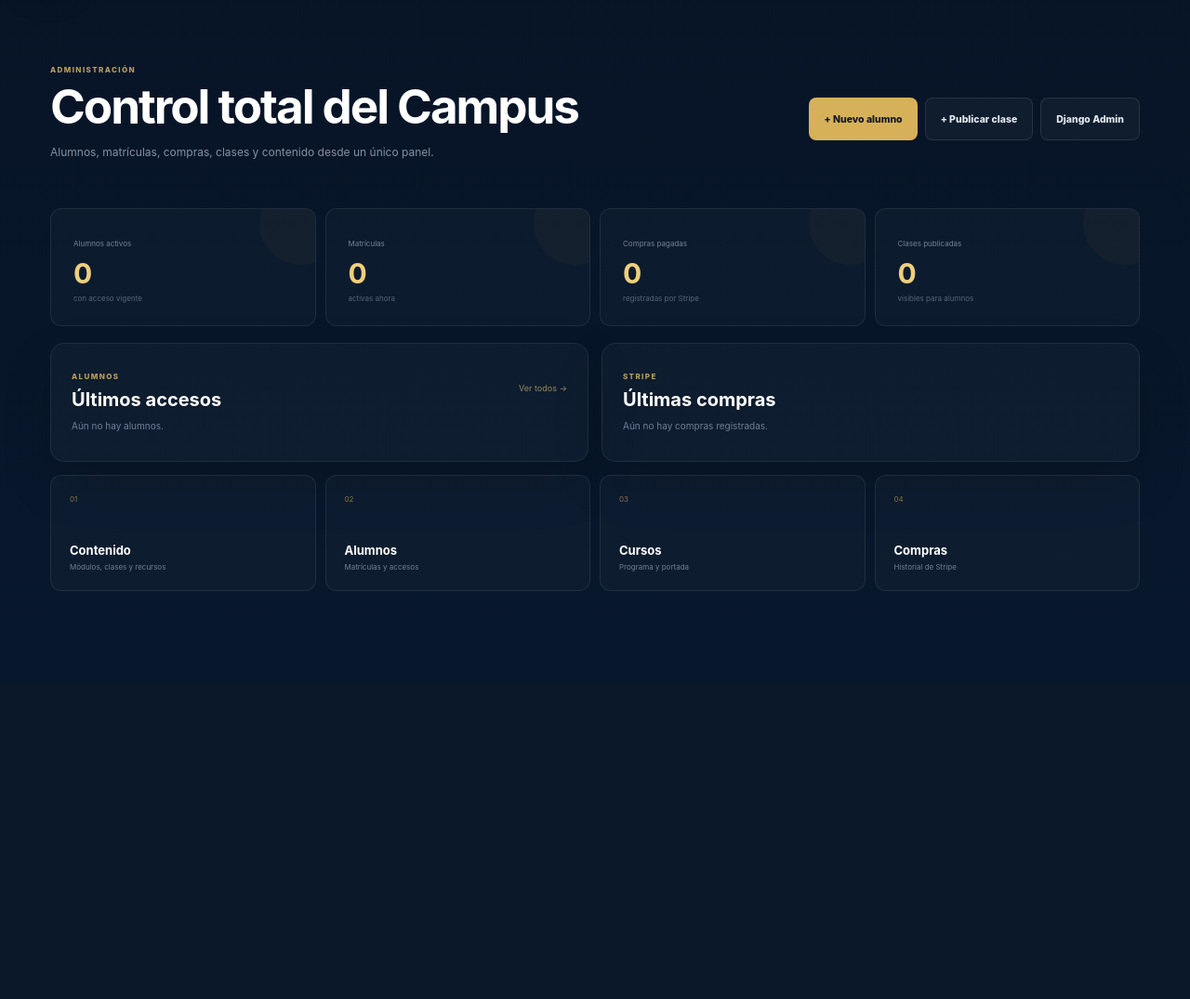
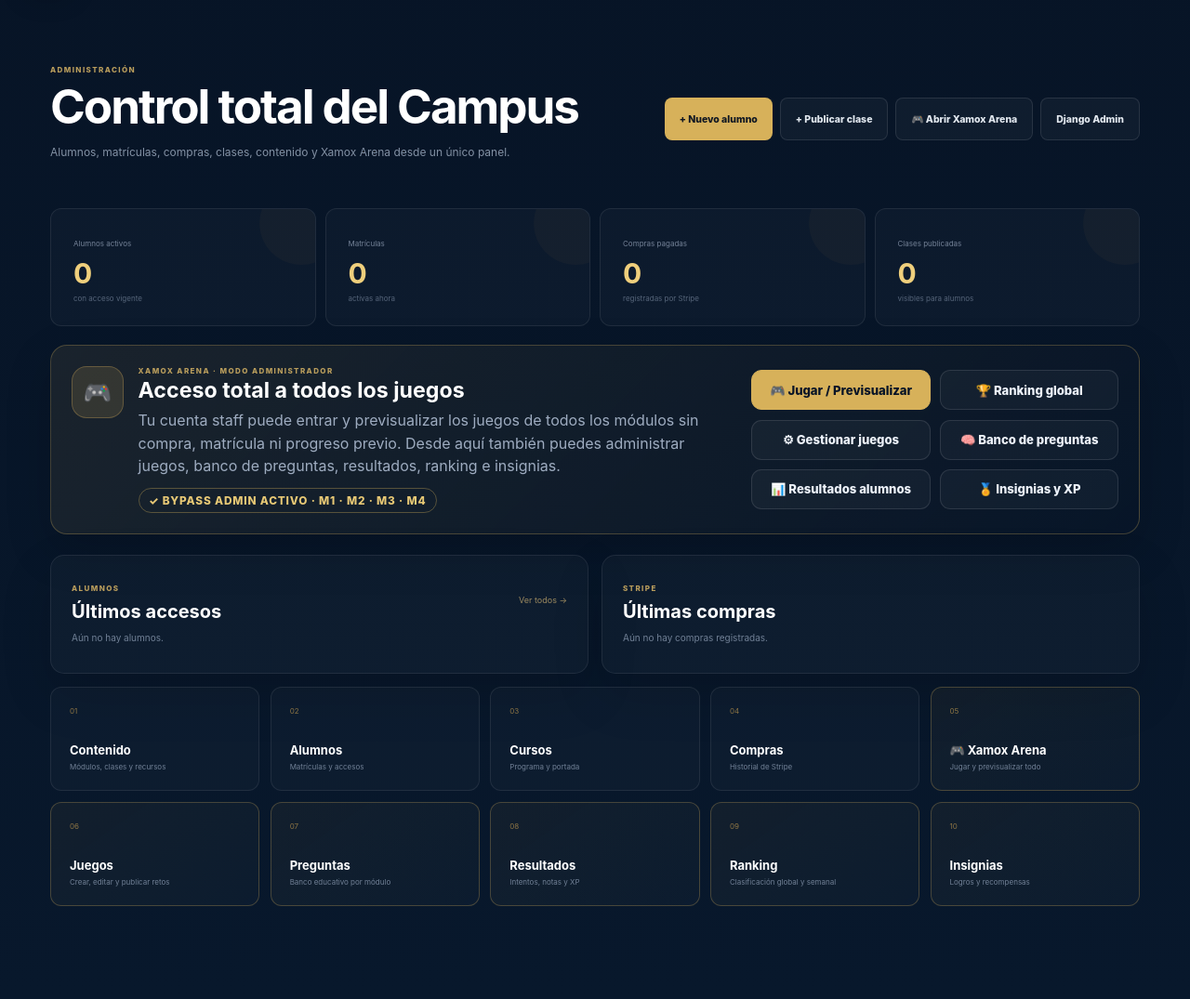
Before and after one commit to ktysdavids-dev/xamox-academy-campus, a Django app: page /admin-panel/ in a window 1280 px wide. Shown: the part 76-1151 px from the top of the page at 93% size. Before the commit the page ends 712 px from the top, so only its background shows below. Run offline with Django 5.2, Linux system fonts and the light colour scheme; the visitor is signed in with stand-in values (Sample User, id 1); data comes from the database, SQL or seed files in the repository; data that the repository does not hold is empty.

Commit message:
feat: integrar Xamox Arena en el panel de administración

```diff
--- a/templates/core/admin_dashboard.html
+++ b/templates/core/admin_dashboard.html
@@ -1,16 +1,27 @@
 {% extends "base.html" %}
 {% block title %}Administración · Xamox Academy{% endblock %}
 {% block content %}
+<style>
+  .arena-admin-panel{margin:1.25rem 0 1.4rem;padding:1.35rem;border:1px solid rgba(215,177,90,.28);border-radius:18px;background:linear-gradient(135deg,rgba(215,177,90,.09),rgba(7,20,38,.28));box-shadow:0 18px 50px rgba(0,0,0,.16)}
+  .arena-admin-grid{display:grid;grid-template-columns:1.45fr .8fr;gap:1rem;align-items:stretch}
+  .arena-admin-copy{display:flex;gap:1rem;align-items:flex-start}.arena-admin-icon{display:grid;place-items:center;width:56px;height:56px;flex:0 0 56px;border-radius:16px;background:rgba(215,177,90,.14);font-size:1.55rem;border:1px solid rgba(215,177,90,.3)}
+  .arena-admin-copy h2{margin:.15rem 0 .35rem;font-size:1.45rem}.arena-admin-copy p{margin:0;color:#9eacc0;line-height:1.55}.arena-admin-badge{display:inline-flex;margin-top:.7rem;padding:.35rem .65rem;border-radius:999px;border:1px solid rgba(215,177,90,.35);color:#e7c875;font-size:.74rem;font-weight:800;letter-spacing:.07em}
+  .arena-admin-actions{display:grid;grid-template-columns:1fr 1fr;gap:.65rem;align-content:center}.arena-admin-actions a{text-align:center;text-decoration:none;padding:.78rem .7rem;border-radius:11px;border:1px solid rgba(255,255,255,.11);color:#eef3fb;background:rgba(255,255,255,.035);font-weight:800;font-size:.82rem}.arena-admin-actions a.primary-arena{background:#d7b15a;color:#071426;border-color:#d7b15a}.arena-admin-actions a:hover{transform:translateY(-1px)}
+  .admin-shortcuts.arena-expanded{grid-template-columns:repeat(5,minmax(0,1fr));gap:.7rem}.admin-shortcuts.arena-expanded a{min-height:112px}.admin-shortcuts .arena-shortcut{border-color:rgba(215,177,90,.28);background:linear-gradient(145deg,rgba(215,177,90,.055),rgba(255,255,255,.018))}
+  @media(max-width:980px){.arena-admin-grid{grid-template-columns:1fr}.admin-shortcuts.arena-expanded{grid-template-columns:repeat(2,minmax(0,1fr))}}
+  @media(max-width:620px){.arena-admin-copy{display:block}.arena-admin-icon{margin-bottom:.8rem}.arena-admin-actions{grid-template-columns:1fr}.admin-shortcuts.arena-expanded{grid-template-columns:1fr}}
+</style>
 <section class="page-shell admin-shell">
   <div class="admin-head premium-admin-head">
     <div>
       <div class="eyebrow">ADMINISTRACIÓN</div>
       <h1>Control total del Campus</h1>
-      <p>Alumnos, matrículas, compras, clases y contenido desde un único panel.</p>
+      <p>Alumnos, matrículas, compras, clases, contenido y Xamox Arena desde un único panel.</p>
     </div>
     <div class="admin-actions">
       <a class="btn primary" href="{% url 'admin_student_create' %}">+ Nuevo alumno</a>
       <a class="btn secondary" href="{% url 'admin_content' %}">+ Publicar clase</a>
+      <a class="btn secondary" href="{% url 'challenge_hub' %}">🎮 Abrir Xamox Arena</a>
       <a class="btn secondary" href="/django-admin/">Django Admin</a>
     </div>
   </div>
@@ -21,6 +32,28 @@
     <div><span>Compras pagadas</span><strong>{{ stats.purchases }}</strong><small>registradas por Stripe</small></div>
     <div><span>Clases publicadas</span><strong>{{ stats.lessons }}</strong><small>visibles para alumnos</small></div>
   </div>
+
+  <section class="arena-admin-panel">
+    <div class="arena-admin-grid">
+      <div class="arena-admin-copy">
+        <div class="arena-admin-icon">🎮</div>
+        <div>
+          <div class="eyebrow">XAMOX ARENA · MODO ADMINISTRADOR</div>
+          <h2>Acceso total a todos los juegos</h2>
+          <p>Tu cuenta staff puede entrar y previsualizar los juegos de todos los módulos sin compra, matrícula ni progreso previo. Desde aquí también puedes administrar juegos, banco de preguntas, resultados, ranking e insignias.</p>
+          <span class="arena-admin-badge">✓ BYPASS ADMIN ACTIVO · M1 · M2 · M3 · M4</span>
+        </div>
+      </div>
+      <div class="arena-admin-actions">
+        <a class="primary-arena" href="{% url 'challenge_hub' %}">🎮 Jugar / Previsualizar</a>
+        <a href="{% url 'challenge_leaderboard' %}">🏆 Ranking global</a>
+        <a href="/django-admin/core/challenge/">⚙ Gestionar juegos</a>
+        <a href="/django-admin/core/question/">🧠 Banco de preguntas</a>
+        <a href="/django-admin/core/quizattempt/">📊 Resultados alumnos</a>
+        <a href="/django-admin/core/achievement/">🏅 Insignias y XP</a>
+      </div>
+    </div>
+  </section>
 
   <div class="admin-grid premium-admin-grid">
     <section class="panel">
@@ -44,11 +77,17 @@
     </section>
   </div>
 
-  <div class="admin-shortcuts">
+  <div class="admin-shortcuts arena-expanded">
     <a href="{% url 'admin_content' %}"><span>01</span><strong>Contenido</strong><small>Módulos, clases y recursos</small></a>
     <a href="{% url 'admin_students' %}"><span>02</span><strong>Alumnos</strong><small>Matrículas y accesos</small></a>
     <a href="/django-admin/core/course/"><span>03</span><strong>Cursos</strong><small>Programa y portada</small></a>
     <a href="/django-admin/core/purchase/"><span>04</span><strong>Compras</strong><small>Historial de Stripe</small></a>
+    <a class="arena-shortcut" href="{% url 'challenge_hub' %}"><span>05</span><strong>🎮 Xamox Arena</strong><small>Jugar y previsualizar todo</small></a>
+    <a class="arena-shortcut" href="/django-admin/core/challenge/"><span>06</span><strong>Juegos</strong><small>Crear, editar y publicar retos</small></a>
+    <a class="arena-shortcut" href="/django-admin/core/question/"><span>07</span><strong>Preguntas</strong><small>Banco educativo por módulo</small></a>
+    <a class="arena-shortcut" href="/django-admin/core/quizattempt/"><span>08</span><strong>Resultados</strong><small>Intentos, notas y XP</small></a>
+    <a class="arena-shortcut" href="{% url 'challenge_leaderboard' %}"><span>09</span><strong>Ranking</strong><small>Clasificación global y semanal</small></a>
+    <a class="arena-shortcut" href="/django-admin/core/achievement/"><span>10</span><strong>Insignias</strong><small>Logros y recompensas</small></a>
   </div>
 </section>
 {% endblock %}
```
